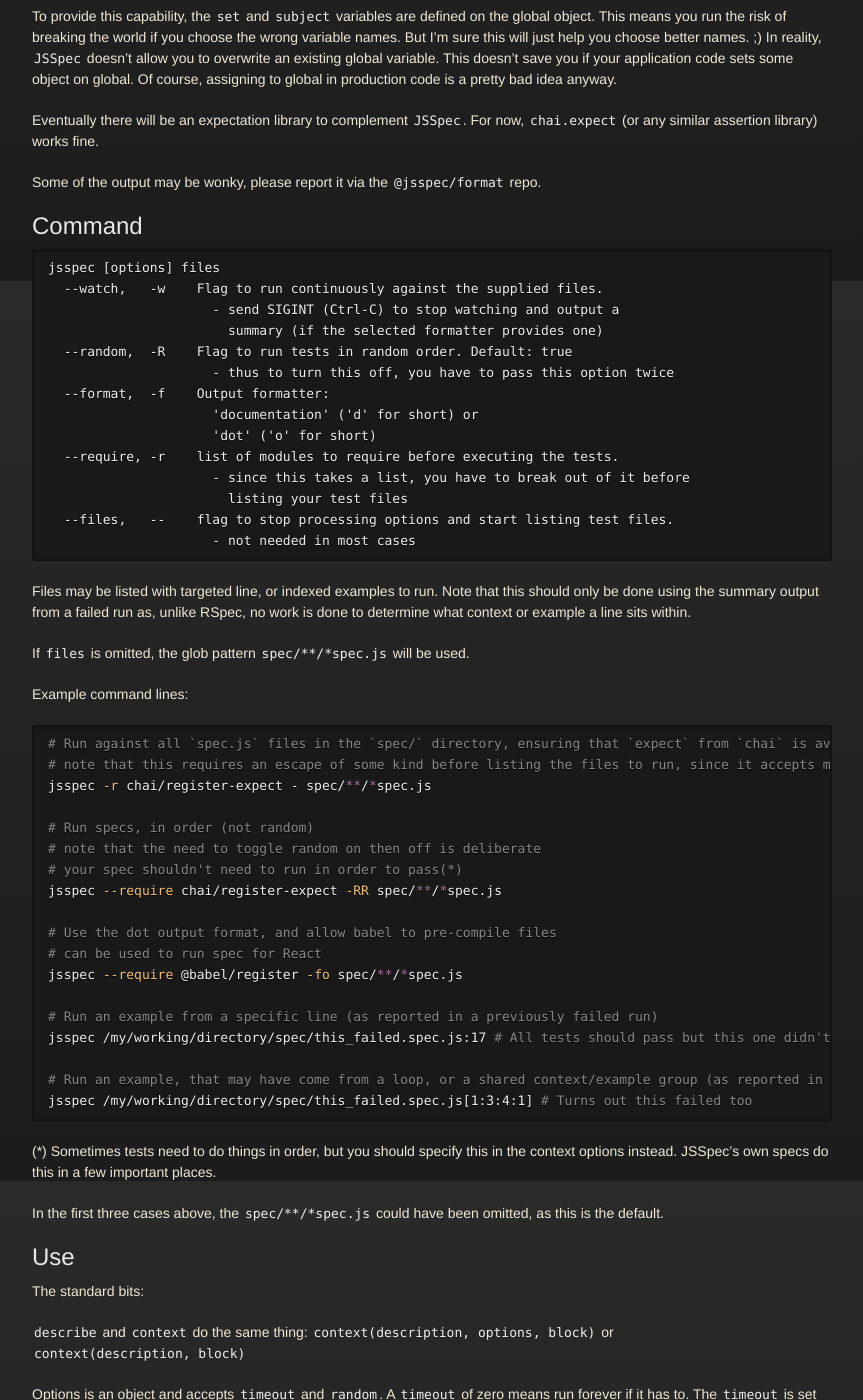
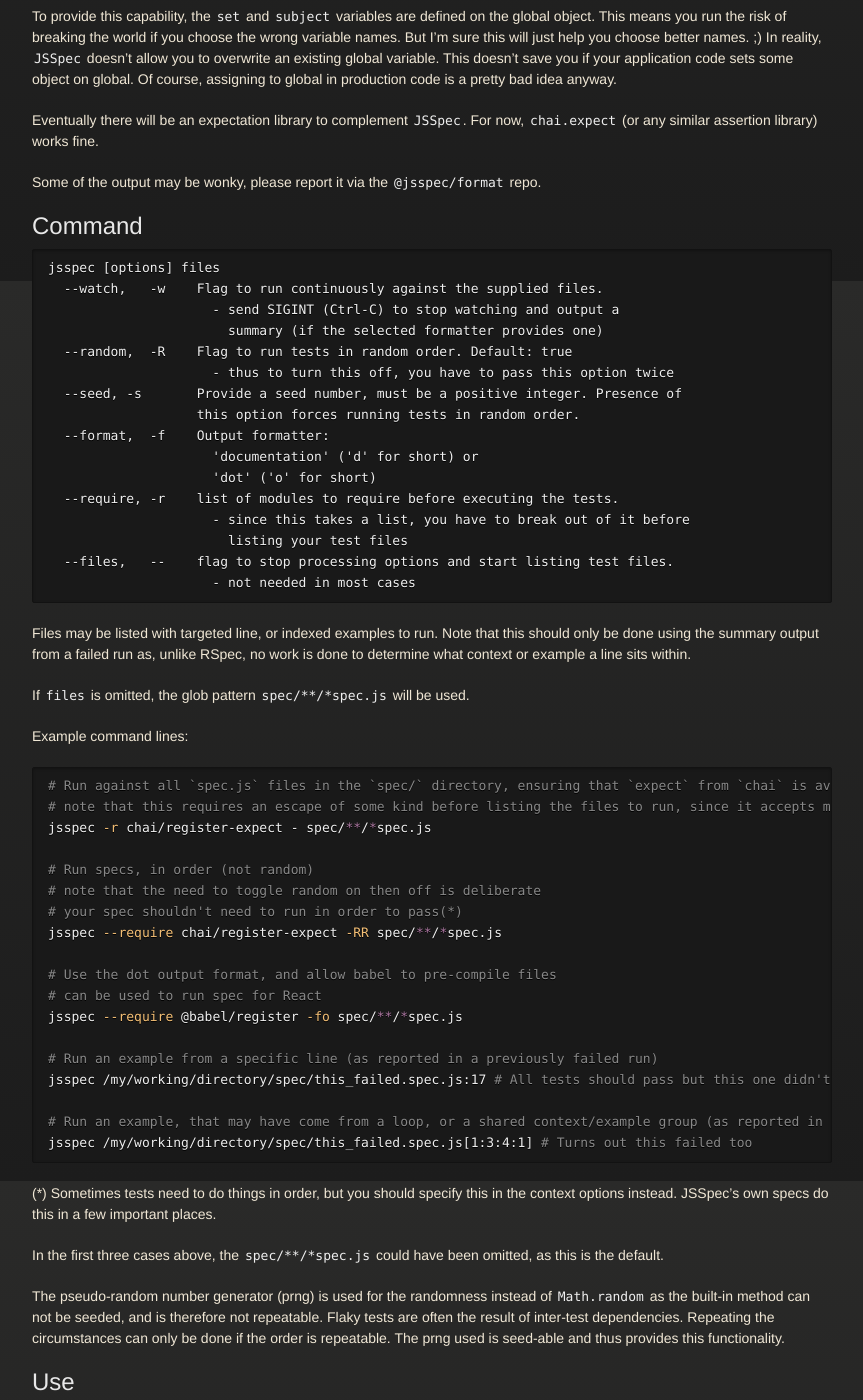
Before and after one commit to jsspec/jsspec.github.io, a Jekyll site: the page built from index.md, in a window 1280 px wide and 1400 px high, scrolled down 1519 px. Shown: the whole window, without its empty margins (208-1071 px from the left). Built offline with Jekyll 4.4.1, drawn with Linux system fonts in a browser that asks for light colours; our own code applies the rules of GitHub Pages for plain Markdown files; some of the changed text lies outside the part shown.

Commit message:
Add seed option

```diff
--- a/index.md
+++ b/index.md
@@ -67,6 +67,8 @@ jsspec [options] files
                        summary (if the selected formatter provides one)
   --random,  -R    Flag to run tests in random order. Default: true
                      - thus to turn this off, you have to pass this option twice
+  --seed, -s       Provide a seed number, must be a positive integer. Presence of
+                   this option forces running tests in random order.
   --format,  -f    Output formatter:
                      'documentation' ('d' for short) or
                      'dot' ('o' for short)
@@ -107,6 +109,8 @@ jsspec /my/working/directory/spec/this_failed.spec.js[1:3:4:1] # Turns out this
 
 In the first three cases above, the `spec/**/*spec.js` could have been omitted, as this is the default.
 
+The pseudo-random number generator (prng) is used for the randomness instead of `Math.random` as the built-in method can not be seeded, and is therefore not repeatable. Flaky tests are often the result of inter-test dependencies. Repeating the circumstances can only be done if the order is repeatable. The prng used is seed-able and thus provides this functionality.
+
 ## Use
 The standard bits:
 
```
Also changed, not shown: other parts of index.md (+1 -1 lines).
